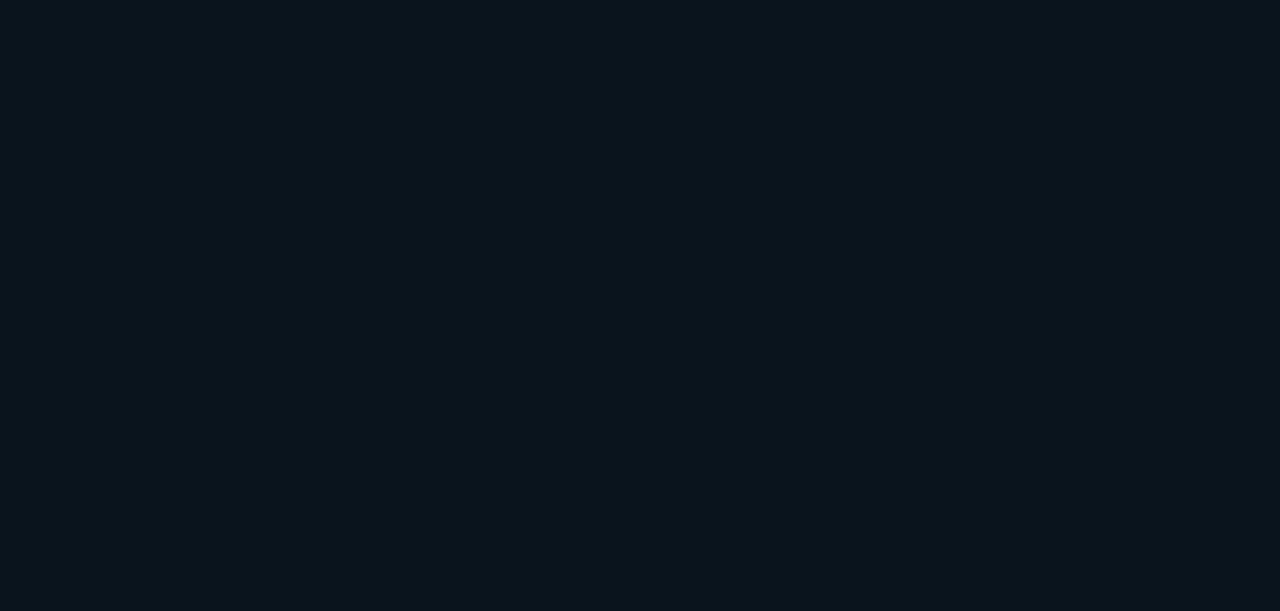
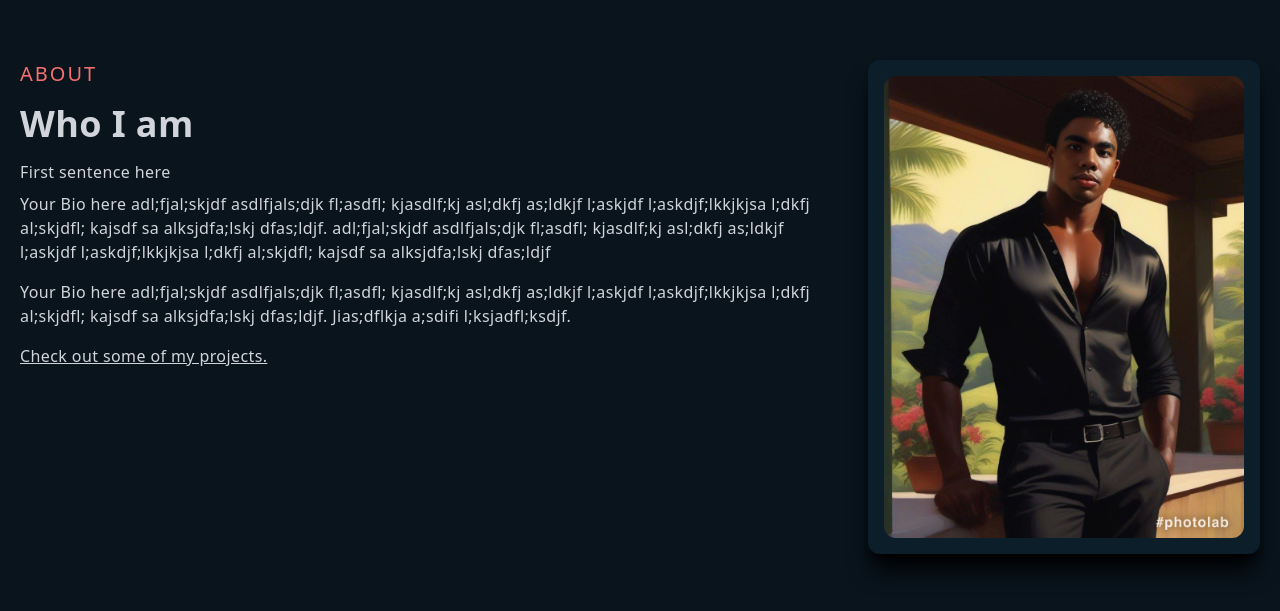
Before and after one commit to sonyerg/portfolio-nextjs-app, a Next.js app: page / in a window 1280 px wide. Shown: the part 893-1504 px from the top of the page. Before the commit the page ends 800 px from the top, so only its background shows below. Built offline with nearby package versions, Linux system fonts and the light colour scheme.

Commit message:
Added about component

```diff
--- /dev/null
+++ b/components/About.jsx
@@ -0,0 +1,40 @@
+import React from "react";
+import myImage from "../public/assets/myImage.jpg";
+import Image from "next/image";
+
+const About = () => {
+  return (
+    <div className="w-full md:h-screen p-2 flex items-center py-6">
+      <div className="max-w-[1240px] m-auto md:grid grid-cols-3 gap-8">
+        <div className="col-span-2">
+          <p className="uppercase text-xl tracking-widest text-[#f56f6f] ">
+            About
+          </p>
+          <h2 className="py-4">Who I am</h2>
+          <p>First sentence here</p>
+          <p className="py-2">
+            Your Bio here adl;fjal;skjdf asdlfjals;djk fl;asdfl; kjasdlf;kj
+            asl;dkfj as;ldkjf l;askjdf l;askdjf;lkkjkjsa l;dkfj al;skjdfl;
+            kajsdf sa alksjdfa;lskj dfas;ldjf. adl;fjal;skjdf asdlfjals;djk
+            fl;asdfl; kjasdlf;kj asl;dkfj as;ldkjf l;askjdf l;askdjf;lkkjkjsa
+            l;dkfj al;skjdfl; kajsdf sa alksjdfa;lskj dfas;ldjf
+          </p>
+          <p className="py-2">
+            Your Bio here adl;fjal;skjdf asdlfjals;djk fl;asdfl; kjasdlf;kj
+            asl;dkfj as;ldkjf l;askjdf l;askdjf;lkkjkjsa l;dkfj al;skjdfl;
+            kajsdf sa alksjdfa;lskj dfas;ldjf. Jias;dflkja a;sdifi
+            l;ksjadfl;ksdjf.
+          </p>
+          <p className="py-2 underline cursor-pointer">
+            Check out some of my projects.
+          </p>
+        </div>
+        <div className="bg-[#0d1e2b] w-full h-auto m-auto shadow-xl shadow-black rounded-xl flex items-center justify-center p-4 hover:scale-105 duration-300">
+          <Image className="rounded-xl" src={myImage} alt="My image" />
+        </div>
+      </div>
+    </div>
+  );
+};
+
+export default About;
--- a/components/Main.jsx
+++ b/components/Main.jsx
@@ -12,10 +12,10 @@ function Main() {
             LET'S BUILD SOMETHING TOGETHER
           </p>
           <h1 className="py-4 m-auto">
-            Kia Ora, I'm <span className="text-[#f56f6f]">Erickson.</span>
+            Kia Ora, I'm <span className="text-[#f56f6f]">Erickson</span>.
           </h1>
           <h1 className="py-2 ">A Front-End Developer</h1>
-          <p className="py-2 text-gray-100 max-w-[70%] m-auto">
+          <p className="py-2max-w-[70%] m-auto">
             I'm a passionate junior front-end developer with a keen eye for
             detail and a commitment to crafting engaging digital experiences.
             With a solid understanding of modern web technologies, I excel in
--- a/pages/index.js
+++ b/pages/index.js
@@ -1,6 +1,7 @@
 import Head from "next/head";
 import Navbar from "../components/Navbar";
 import Main from "../components/Main";
+import About from "../components/About";
 
 export default function Home() {
   return (
@@ -10,6 +11,7 @@ export default function Home() {
       </Head>
       <Navbar />
       <Main />
+      <About />
     </div>
   );
 }
--- a/styles/globals.css
+++ b/styles/globals.css
@@ -4,7 +4,7 @@
 
 @layer base {
   body {
-    @apply bg-[#09141d] text-gray-100 tracking-wide;
+    @apply bg-[#09141d] text-gray-300 tracking-wide;
   }
 
   h1,
```
Also changed, not shown: public/assets/myImage.jpg (added).
